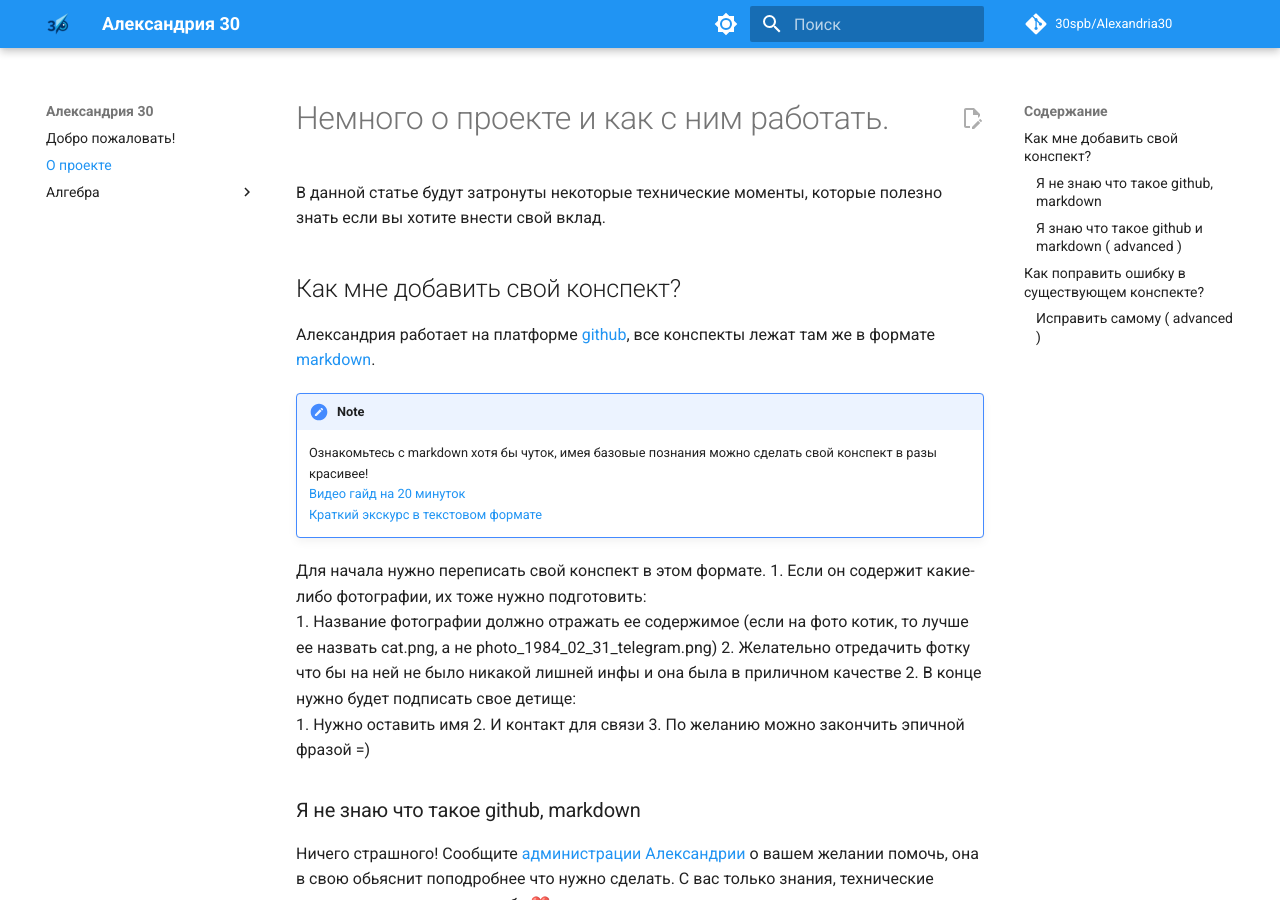
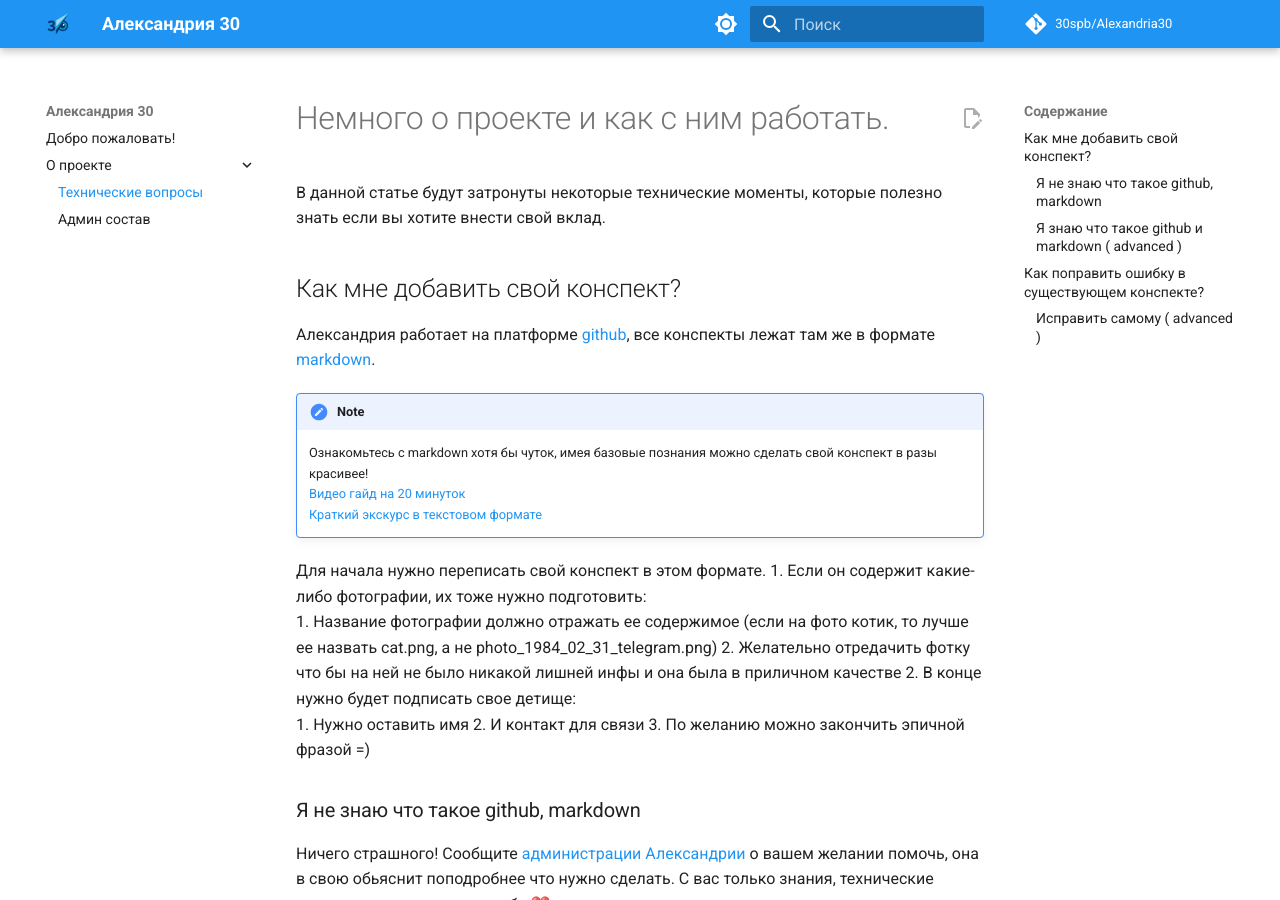
Before and after one commit to 30spb/Alexandria30, an MkDocs documentation site: the page built from docs/about/index.md, in a window 1280 px wide and 900 px high. Built offline with MkDocs 1.6.1 and Material for MkDocs 9.7.7, drawn with Linux system fonts in a browser that asks for light colours; comment, search, counter and statistics services are not loaded.

Commit message:
фиксы

```diff
--- a/docs/about/index.md
+++ b/docs/about/index.md
@@ -77,7 +77,7 @@ nav:
 
 Вверху конспекта можно найти такую вот кнопочку
 
-![Кнопочка](assets/about/edit_button.png)
+![Кнопочка](../assets/about/edit_button.png)
 
 После нажатия вас перенес на гитхаб Александрии и откроет файл с исходным кодом того конспекта. Опять же делаем форк Александрии, убираем ошибку, делаем пулл-реквест и пишем что конкретно поменяли. Процесс работы с гитхабом подробнее написан [тут](#я-знаю-что-такое-github-и-markdown--advanced).
 
--- a/mkdocs.yml
+++ b/mkdocs.yml
@@ -8,10 +8,10 @@ edit_uri: tree/main/docs/
 
 nav:
   - Добро пожаловать!: index.md
-  - О проекте: about/index.md
-  - Алгебра:
-    - Логика:
-      - Кванторы: algebra/logic/quantifier.md
+  - О проекте:
+    - Технические вопросы: about/index.md
+    - Админ состав: about/admins.md
+
 
 theme:
   name: material
```
